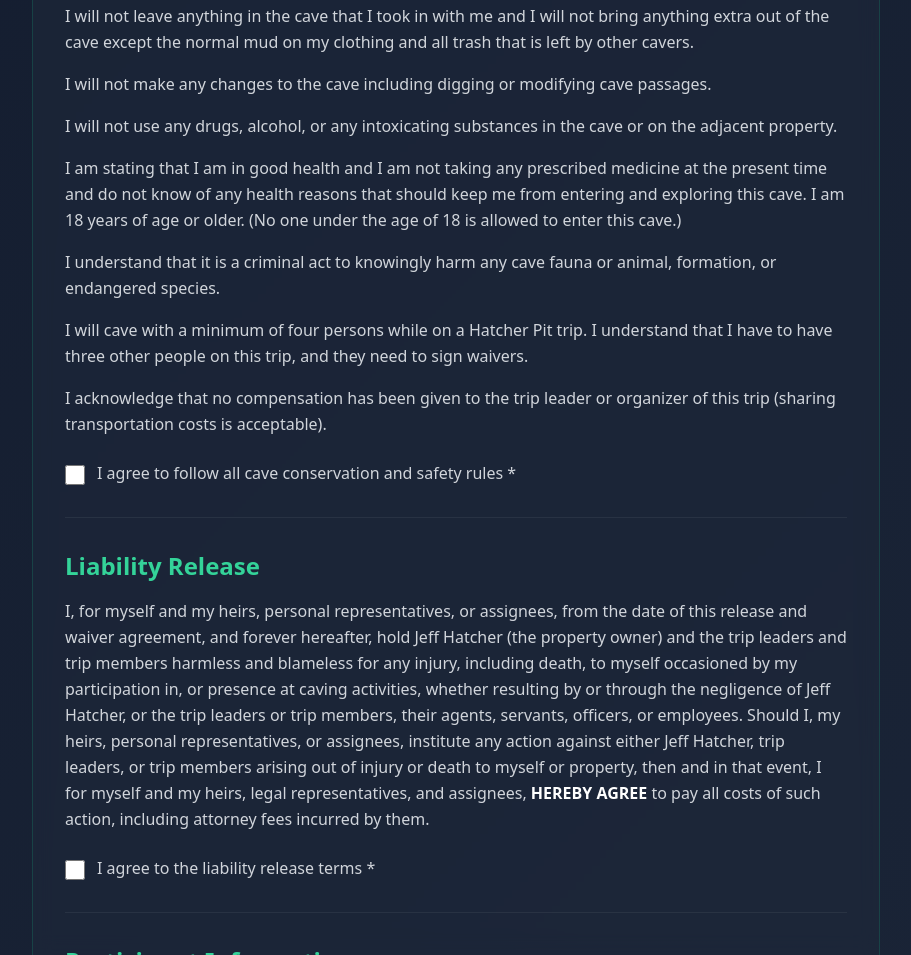
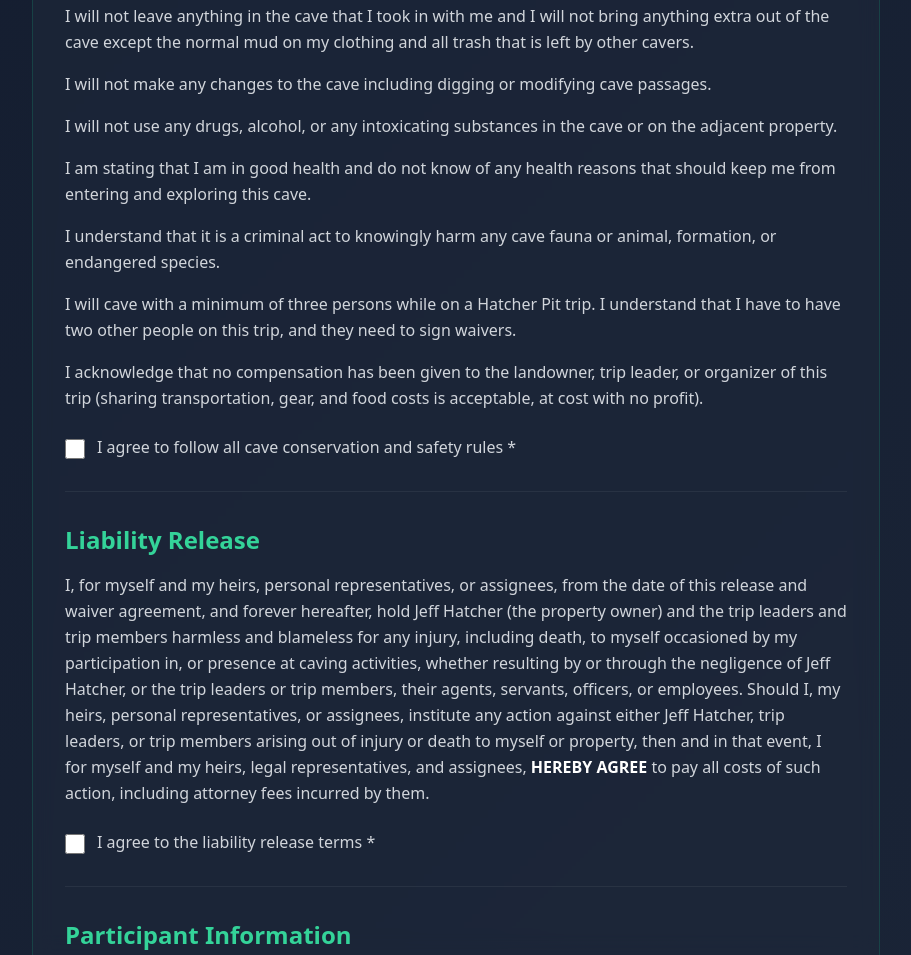
Before and after one commit to 2dbatkv/southern_mammoth, a plain HTML site: page hatcher.html in a window 1280 px wide. Shown: the part 2385-3340 px from the top of the page, without its empty margins (184-1095 px from the left). Drawn offline with nearby package versions, Linux system fonts and the light colour scheme.

Commit message:
Update Hatcher Pit waiver requirements per revised waiver document
Changes to Hatcher Pit Cave waiver:
- Removed age requirement (no longer requires 18+ years)
- Changed minimum group size from 4 to 3 persons
- Updated compensation clause to include landowner and allow sharing gear/food costs at cost with no profit

Updated index.html to reflect different requirements for each cave:
- Ferguson: 18+ years, minimum 4 persons
- Hatcher Pit: Minimum 3 persons (no age restriction)

Note: Ferguson waiver requirements remain unchanged

```diff
--- a/hatcher.html
+++ b/hatcher.html
@@ -172,10 +172,10 @@
                     <p>I will not leave anything in the cave that I took in with me and I will not bring anything extra out of the cave except the normal mud on my clothing and all trash that is left by other cavers.</p>
                     <p>I will not make any changes to the cave including digging or modifying cave passages.</p>
                     <p>I will not use any drugs, alcohol, or any intoxicating substances in the cave or on the adjacent property.</p>
-                    <p>I am stating that I am in good health and I am not taking any prescribed medicine at the present time and do not know of any health reasons that should keep me from entering and exploring this cave. I am 18 years of age or older. (No one under the age of 18 is allowed to enter this cave.)</p>
+                    <p>I am stating that I am in good health and do not know of any health reasons that should keep me from entering and exploring this cave.</p>
                     <p>I understand that it is a criminal act to knowingly harm any cave fauna or animal, formation, or endangered species.</p>
-                    <p>I will cave with a minimum of four persons while on a Hatcher Pit trip. I understand that I have to have three other people on this trip, and they need to sign waivers.</p>
-                    <p>I acknowledge that no compensation has been given to the trip leader or organizer of this trip (sharing transportation costs is acceptable).</p>
+                    <p>I will cave with a minimum of three persons while on a Hatcher Pit trip. I understand that I have to have two other people on this trip, and they need to sign waivers.</p>
+                    <p>I acknowledge that no compensation has been given to the landowner, trip leader, or organizer of this trip (sharing transportation, gear, and food costs is acceptable, at cost with no profit).</p>
                 </div>
 
                 <label class="flex items-start gap-3 cursor-pointer">
```
Also changed, not shown: index.html (+2 -2 lines).
